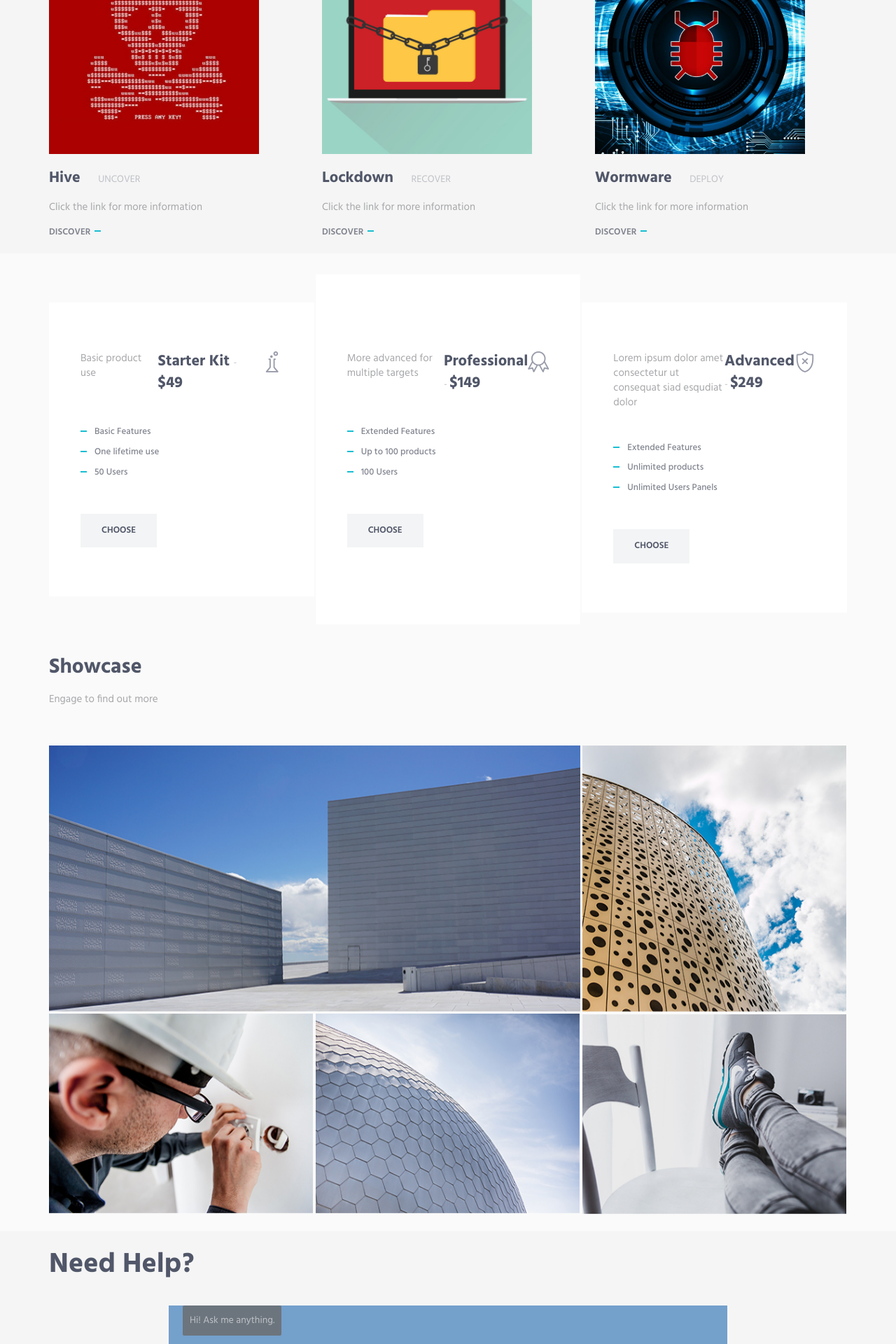
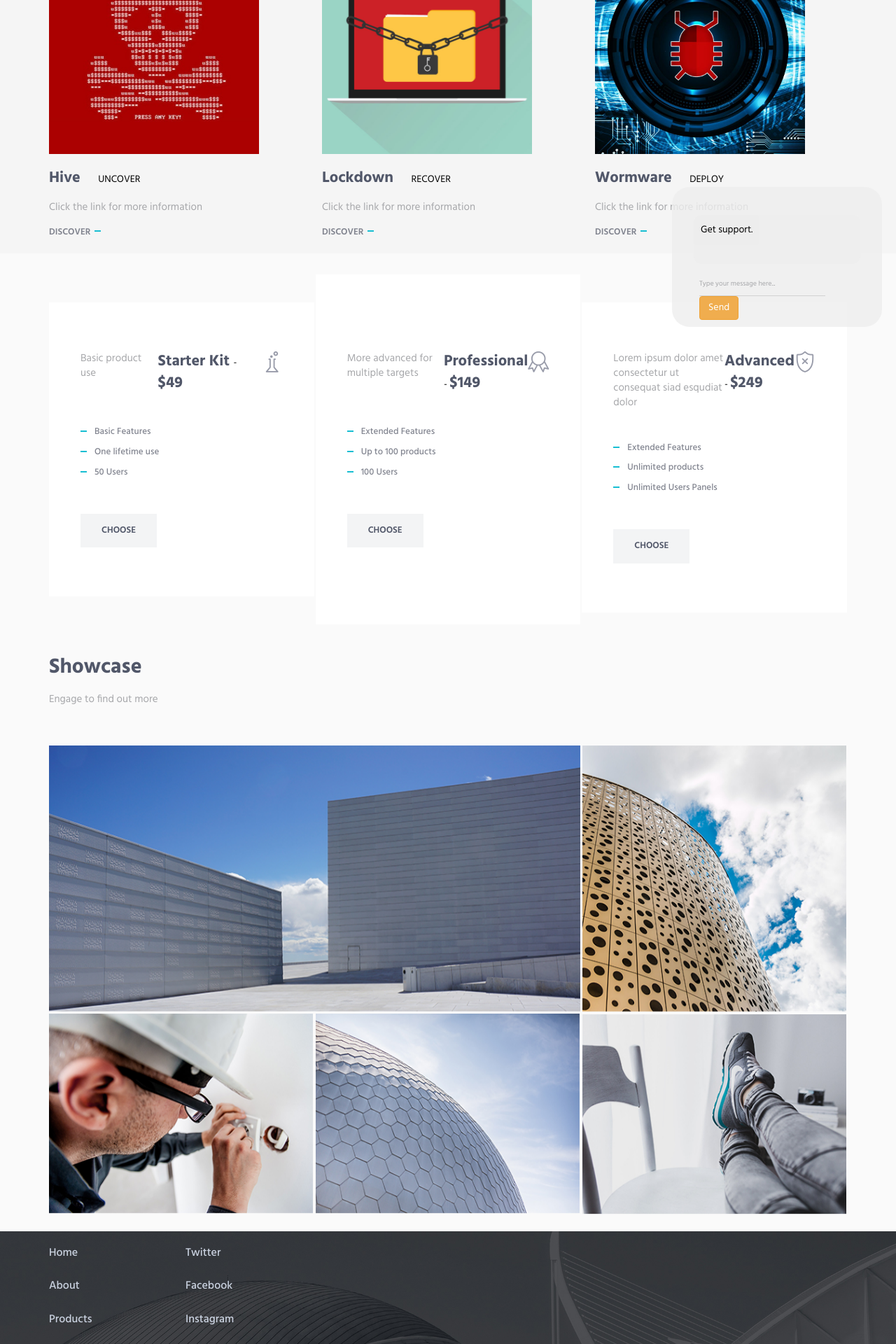
Before and after one commit to FreeT18/FlaskApp, a Flask app: page / in a window 1280 px wide. Shown: the part 313-2233 px from the top of the page at 70% size. Run offline with Flask 3, Linux system fonts and the light colour scheme; parts of the project's set-up code (start-up, migrations or seed data) failed here and were passed over; some libraries are stand-ins or nearby versions.

Commit message:
Update CSS and chatbot box

```diff
--- a/static/css/style.css
+++ b/static/css/style.css
@@ -12,6 +12,19 @@ body {
   font-family: Hind, sans-serif;
   background: #f5f5f5;
 
+}
+.chat-bubble {
+  position: fixed;
+  bottom: 20px;
+  right: 20px;
+  width: 300px;
+  background-color: rgb(238 238 238 / 80%);
+  border-radius: 25px;
+  padding: 10px;
+}
+
+.chat-bubble p {
+  margin: 5px 0;
 }
 /*
 body {
@@ -101,7 +114,7 @@ span {
   font-size: 14px;
   font-weight: 400;
   font-family: Hind, sans-serif;
-  color: #bfc1c7;
+  color: #000000;
 }
 
 h1, h2, h3, h4, h5, h6 {
@@ -1079,7 +1092,7 @@ fieldset[disabled] .btn-theme {
   height: 50px;
   font-size: 14px;
   font-weight: 400;
-  color: #a6a7aa;
+  color: #000000;
   background: #fafafa;
   border: none;
   box-shadow: none;
@@ -1786,19 +1799,23 @@ fieldset[disabled] .btn-theme {
 
 
   #chatbox {
-      background-color: #74a0cc;
+      background-color: #eee;
       margin-left: auto;
       margin-right: auto;
-      width: 70%;
+      width: 85%;
       min-height: 70px;
       margin-top: 30px;
+      overflow: auto;
+      max-height: 500px;
+      border-radius: 10px;
   }
 
   #userInput {
       margin-left: auto;
       margin-right: auto;
-      width: 40%;
-      margin-top: 40px;
+      width: 90%;
+      margin-top: 10px;
+      border-radius: 10px;
   }
 
   #textInput {
@@ -1822,7 +1839,7 @@ fieldset[disabled] .btn-theme {
   }
 
   .userText span {
-      background-color: #6c757d;
+      background-color: #dddddda6;
       padding: 10px;
       border-radius: 2px;
   }
@@ -1837,7 +1854,7 @@ fieldset[disabled] .btn-theme {
   }
 
   .botText span {
-      background-color: #6c757d;
+      background-color: rgb(238 238 238 / 80%);
       padding: 10px;
       border-radius: 2px;
   }
--- a/templates/footer.html
+++ b/templates/footer.html
@@ -1,26 +1,6 @@
 
         <!--========== FOOTER ==========-->
 
-<!---Chatbot-->
-<div class="content-lg container">
-    <h1 class="header">Need Help?</h1>
-      <form>
-        <div id="chatbox">
-          <div class="col-md-8 ml-auto mr-auto">
-            <p class="botText"><span>Hi! Ask me anything.</span></p>
-          </div>
-        </div>
-        <div id="userInput" class="row">
-          <div class="col-md-10">
-            <input id="text" type="text" name="msg" placeholder="Type your message here..." class="form-control">
-            <button type="submit" id="send" class="btn btn-warning">
-            Send</button>
-            </div>
-          </div>
-        </div>
-      </form>
-</div>
-<!---End Chatbot-->
         <footer class="footer">
             <!-- Links -->
             <div class="footer-seperator">
--- a/templates/layout.html
+++ b/templates/layout.html
@@ -67,7 +67,23 @@
 
 {% endblock %}
 
-
+<!---Chatbot-->
+<div class="row">
+    <div class="chat-bubble">
+        <form>
+            <div id="chatbox">
+                <p class="botText"><span>Get support.</span></p>
+              </div>
+            <div id="userInput" class="row">
+              <div class="col-md-10">
+                <input id="text" type="text" name="msg" placeholder="Type your message here..." class="form-control">
+                <button type="submit" id="send" class="btn btn-warning">
+                Send</button>
+                </div>
+              </div>
+          </form>
+    </div>
+    </div>
 <!-- FOOTER SECTION -->
 {% include 'footer.html' %}
 
```
Also changed, not shown: data/logs.db.
